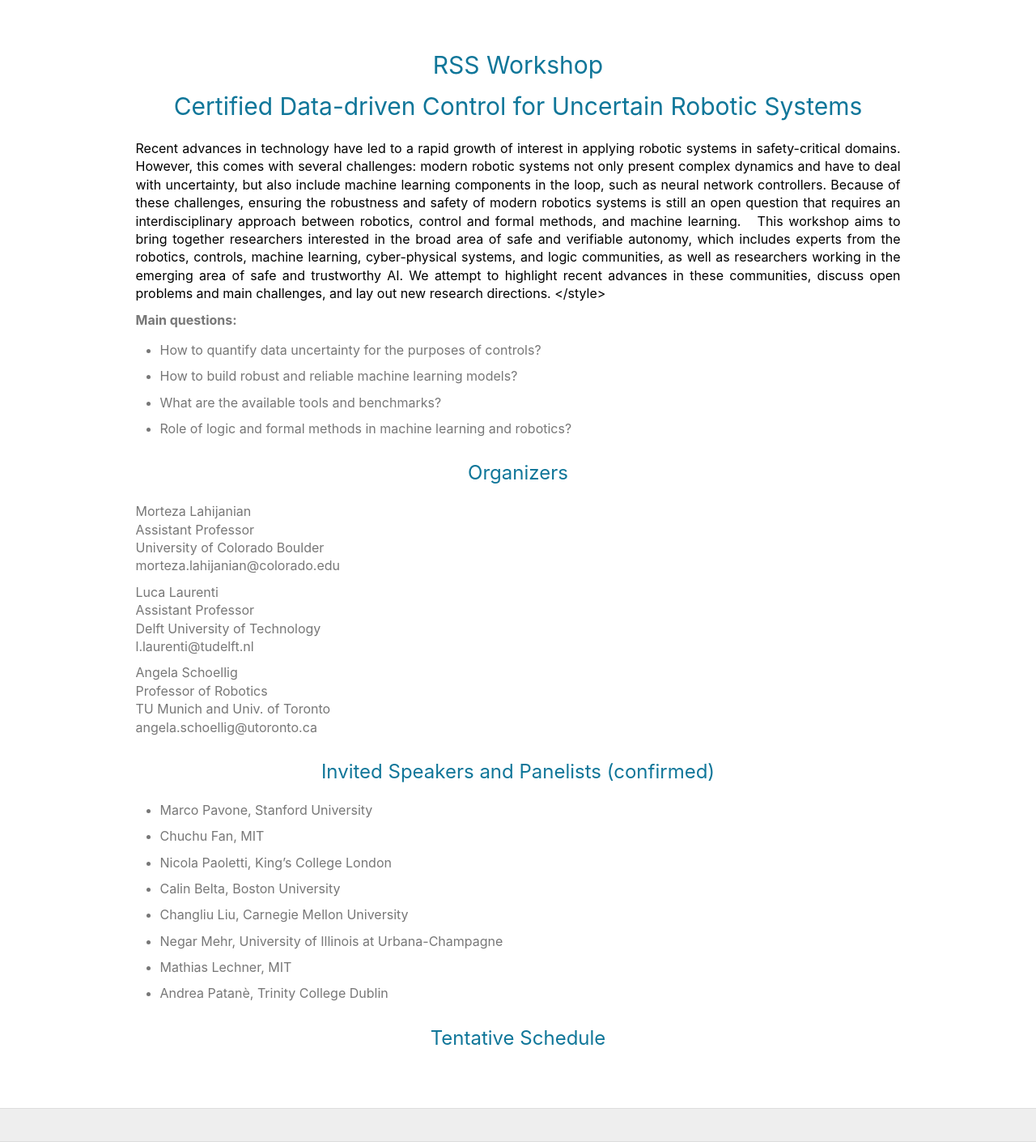
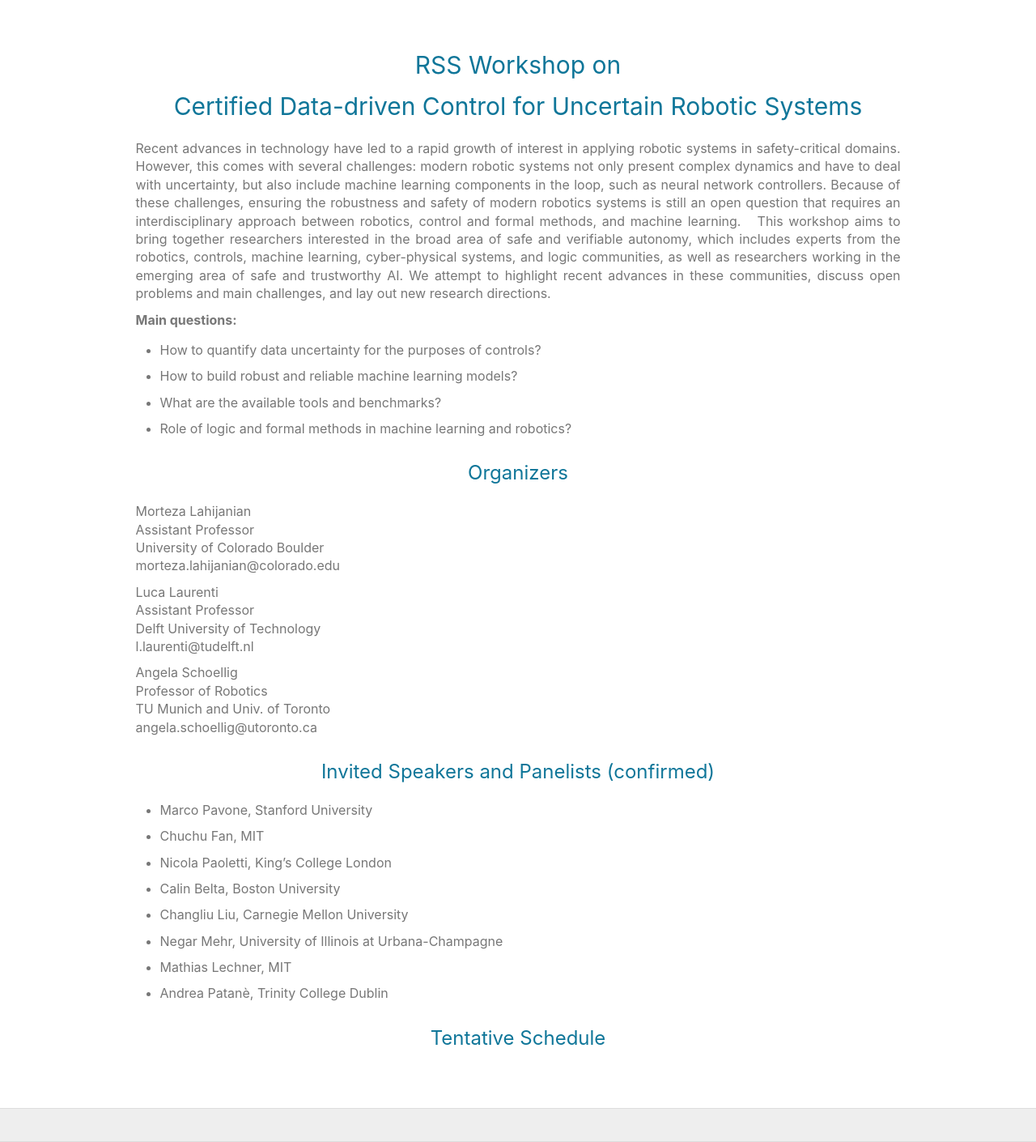
Before and after one commit to aria-systems-group/website, a Jekyll site: the page built from pages/workshop2023.md, in a window 1280 px wide. Shown: the whole page at 81% size. Built offline with Jekyll 4.4.1, drawn with Linux system fonts in a browser that asks for light colours.

Commit message:
workshop webpage

```diff
--- a/pages/workshop2023.md
+++ b/pages/workshop2023.md
@@ -1,5 +1,5 @@
 ---
-title: RSS Workshop <br> Certified Data-driven Control for Uncertain Robotic Systems
+title: RSS Workshop on <br> Certified Data-driven Control for Uncertain Robotic Systems
 layout: page
 permalink: /workshops/certified-data-driven-control.html
 class: no-nav
@@ -9,11 +9,11 @@
 
 <!-- **<span style="color:blue">Description</style>** -->
 
-<span style="color:black">
+<!-- <span style="color:black"> -->
 Recent advances in technology have led to a rapid growth of interest in applying robotic systems in safety-critical domains. However, this comes with several challenges: modern robotic systems not only present complex dynamics and have to deal with uncertainty, but also include machine learning components in the loop, such as neural network controllers. Because of these challenges, ensuring the robustness and safety of modern robotics systems is still an open question that requires an interdisciplinary approach between robotics, control and formal methods, and machine learning.
 
 This workshop aims to bring together researchers interested in the broad area of safe and verifiable autonomy, which includes experts from the robotics, controls, machine learning, cyber-physical systems, and logic communities, as well as researchers working in the emerging area of safe and trustworthy AI. We attempt to highlight recent advances in these communities, discuss open problems and main challenges, and lay out new research directions.
-</style>
+<!-- </style> -->
 
 
 **Main questions:**
```
